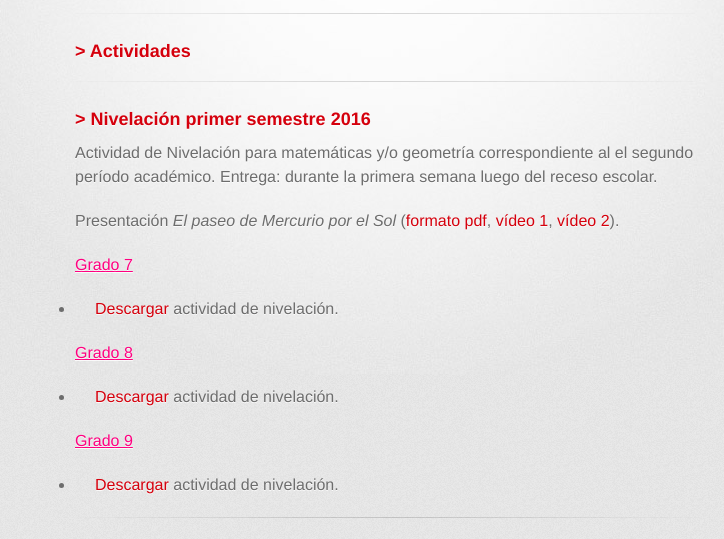
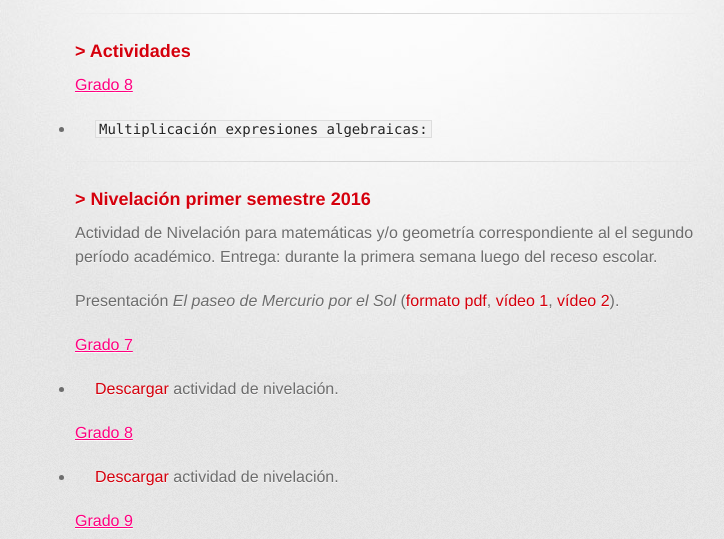
Before and after one commit to mikemolina/repoedu, a plain HTML site: page index.html in a window 1280 px wide. Shown: the part 199-738 px from the top of the page, without its empty margins (255-979 px from the left). Drawn offline with Linux system fonts and the light colour scheme; a web font is replaced by a local one.

Commit message:
Adicion taller 1-p3 grado 8

```diff
--- a/index.html
+++ b/index.html
@@ -29,15 +29,11 @@
           <h3>
 	    <a id="actividades-por-grado" class="anchor" href="#act-pgrado" aria-hidden="true"><span aria-hidden="true" class="octicon octicon-link"></span></a>&gt; Actividades
 	  </h3>
-	  <!-- Actividades grado X -->
-	  <!--
-	  <p><font color=FF0080><u>Grado X:</u></font></p>
+	  <!-- Actividades grado 8 -->
+	  <p><font color=FF0080><u>Grado 8</u></font></p>
 	  <ul>
-	    <li><p> <code>Taller 1.</code></p></li>
-	    <li><p> <code>Taller 2.</code></p></li>
-	    <li><p> <code>Taller 3.</code></p></li>
+	    <li><p><code>Multiplicación expresiones algebraicas:</code></p></li>
 	  </ul>
-	  -->
 	  <!-- end Actividades-por-grado -->
 	  <hr>
 	  <!-- seccion Nivelaciones-por-grado -->
```
Also changed, not shown: 2 other files.
